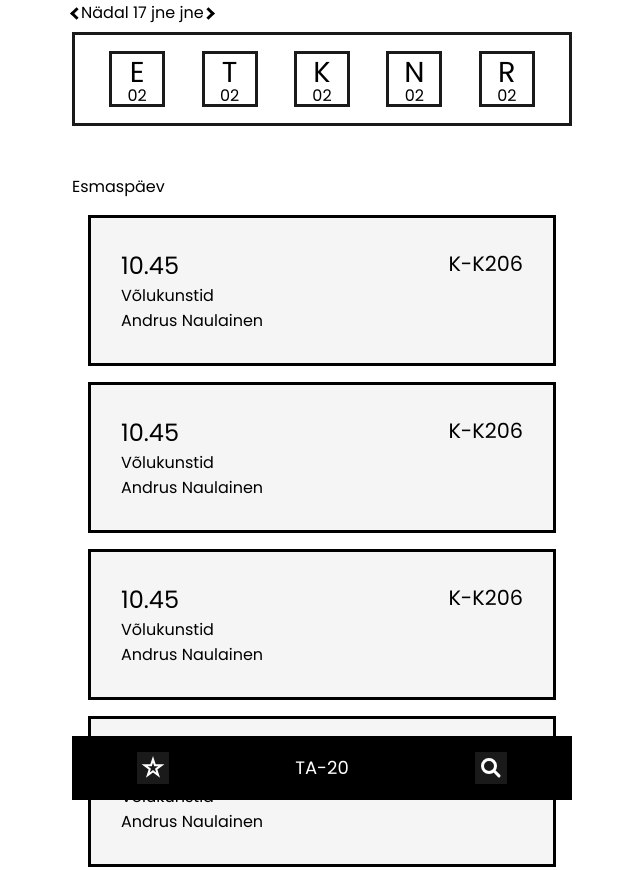
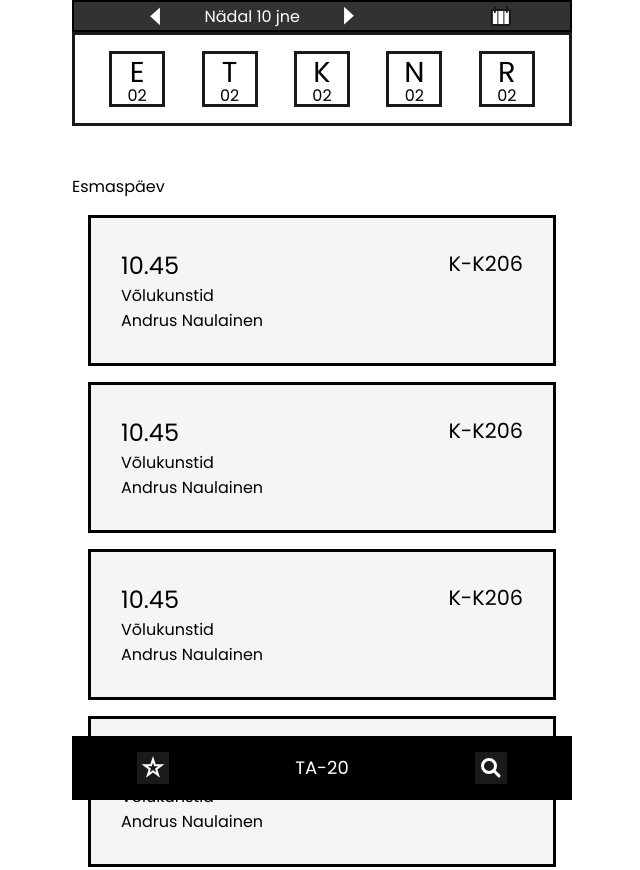
Before and after one commit to TimTimDev/LocalHost, a plain HTML site: page index.html in a window 1280 px wide. Shown: the top 870 px of the page, without its empty margins (318-958 px from the left). Drawn offline with nearby package versions, Linux system fonts and the light colour scheme; no server answers.

Commit message:
added better header

```diff
--- a/index.html
+++ b/index.html
@@ -7,11 +7,30 @@
     <title>Tunniplaan</title>
 </head>
 <body>
-
-    <div id="header">
-        <p><i class="arrow left"></i></p>
-        <p>Nädal 17 jne jne</p>
-        <p><i class="arrow right"></i></p>
+    <div class="header-container">
+        <div class="header">
+            <div class="header-components">
+                <div class="triangle-left">
+                    <svg width="20" height="20" viewBox="0 0 20 20" fill="none" xmlns="http://www.w3.org/2000/svg">
+                        <path d="M3.125 10.3125L12.9688 1.38161L12.9687 19.2434L3.125 10.3125Z" fill="white"/>
+                    </svg>
+                </div>
+                <div><p>Nädal 10 jne</p></div>
+                <div class="triangle-right">
+                    <svg width="20" height="20" viewBox="0 0 20 20" fill="none" xmlns="http://www.w3.org/2000/svg">
+                        <path d="M16.875 9.6875L7.03125 18.6184L7.03125 0.756612L16.875 9.6875Z" fill="white"/>
+                    </svg>
+                </div>
+            </div>
+            <div class="calendar">
+                <svg width="31" height="31" viewBox="0 0 31 31" fill="white" xmlns="http://www.w3.org/2000/svg">
+                    <rect x="6.875" y="8.875" width="18" height="15" rx="1" stroke="#1A1A1A" stroke-width="2"/>
+                    <path d="M9.875 5.875L9.875 10.875" stroke="#1A1A1A" stroke-width="2" stroke-linecap="round"/>
+                    <path d="M21.875 5.875L21.875 10.875" stroke="#1A1A1A" stroke-width="2" stroke-linecap="round"/>
+                    <path d="M12.375 23.875C12.375 24.1511 12.5989 24.375 12.875 24.375C13.1511 24.375 13.375 24.1511 13.375 23.875H12.375ZM13.375 8.875C13.375 8.59886 13.1511 8.375 12.875 8.375C12.5989 8.375 12.375 8.59886 12.375 8.875H13.375ZM13.375 23.875L13.375 8.875H12.375L12.375 23.875H13.375Z" fill="#1A1A1A"/>
+                    <path d="M18.375 23.875C18.375 24.1511 18.5989 24.375 18.875 24.375C19.1511 24.375 19.375 24.1511 19.375 23.875L18.375 23.875ZM19.375 8.875C19.375 8.59886 19.1511 8.375 18.875 8.375C18.5989 8.375 18.375 8.59886 18.375 8.875L19.375 8.875ZM19.375 23.875L19.375 8.875L18.375 8.875L18.375 23.875L19.375 23.875Z" fill="#1A1A1A"/>
+                </svg>
+            </div>
         </div>
 
         <!-- Wrapper for choosing weekdays -->
@@ -37,6 +56,8 @@
                 <span class="day-date">02</span>
             </div>
         </div>
+    </div>
+
 
     <div class="panel-container">
         <div id="monday">
--- a/style.css
+++ b/style.css
@@ -30,20 +30,45 @@ body {
 }
 
 /* Header wrapper */
+.header-container {
+    position: sticky;
+    top: 0;
+}
 
-#header {
+.header {
     display: flex;
-    position: sticky;
-    height: 2rem;
-    top: 0;
-    background-color: white;
+    justify-content: space-around;
+    border: 2px solid black;
+    height: 32px;
+    background-color: rgb(50, 50, 50);
+}
+
+.header-components {
+    display: flex;
+    justify-content: space-around;
+    align-items: center;
+    width: 50%;
+    color: white;
+}
+
+.triangle-left {
+    display: flex;
+    align-items: center;
+}
+
+.triangle-right {
+    display: flex;
+    align-items: center;
+}
+
+.calendar {
+    display: flex;
+    align-items: center;
 }
 
 /* Weekdays wrapper styles */
 
 #days-wrapper{
-    position: sticky;
-    top: 2rem;
     display: flex;
     justify-content: space-around;
     padding: 1rem;
```
Lines whose indentation alone changed are shown as unchanged.
